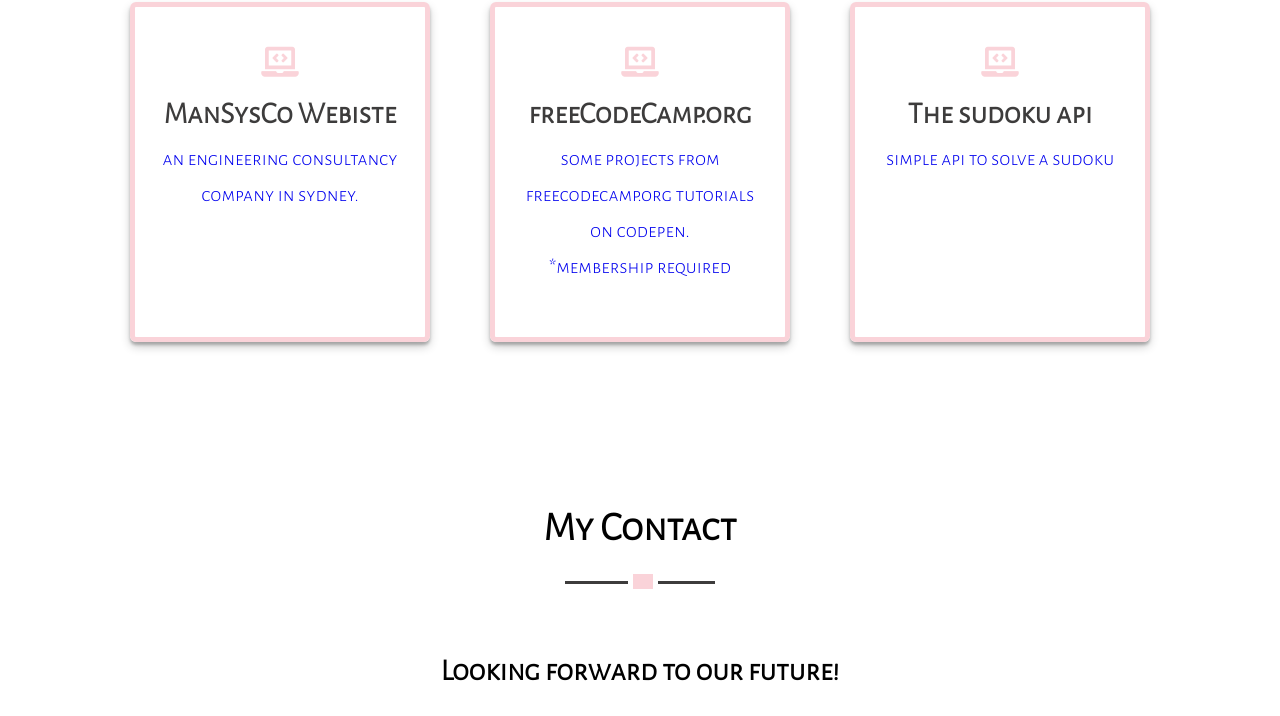
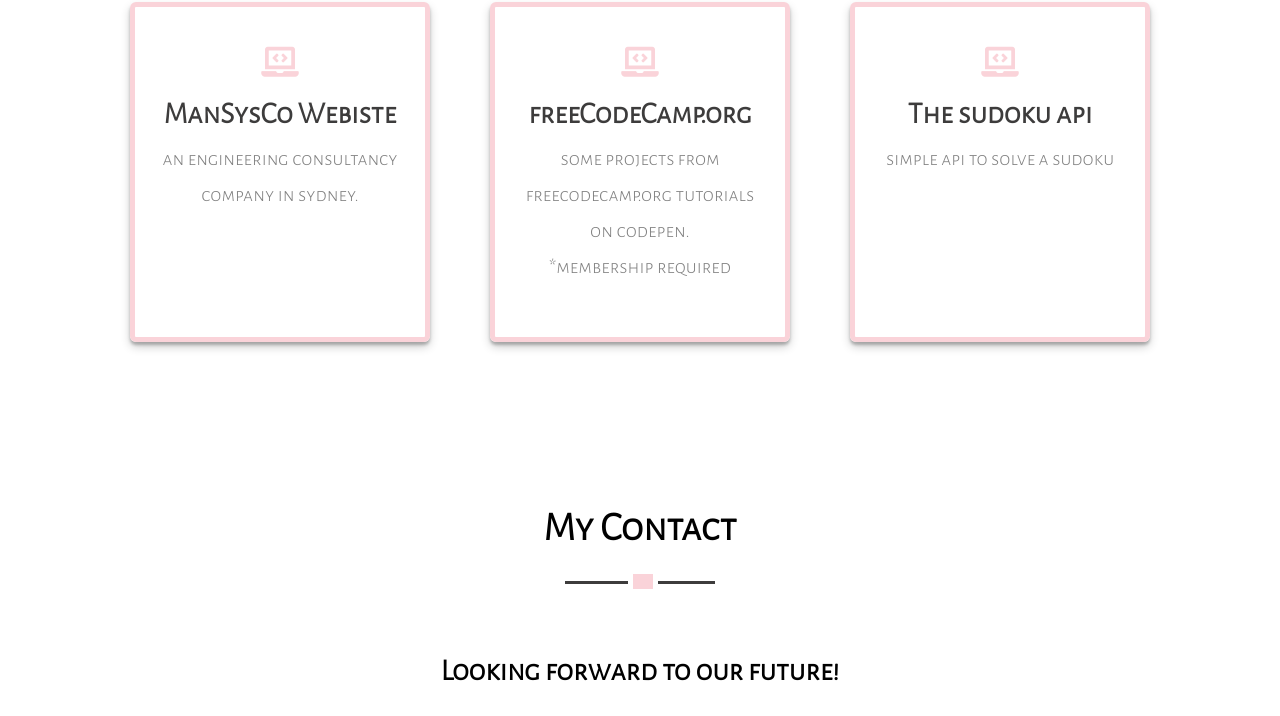
Before and after one commit to Shoco-1218/Shoco-1218.github.io, a plain HTML site: page index.html in a window 1280 px wide. Shown: the part 1100-1816 px from the top of the page. Drawn offline with Linux system fonts and the light colour scheme.

```diff
--- a/pop-style.css
+++ b/pop-style.css
@@ -7,6 +7,7 @@
 	font-size: 62.5%;
 	border-style: none;
   list-style-type: none;
+  text-decoration: none;
   font-family: 'Alegreya Sans SC', sans-serif;
   scroll-behavior: smooth;
   line-height: 1.8;
@@ -183,6 +184,11 @@ main {
   padding: 4rem 2rem;
   cursor: pointer;
   transition: 0.5s;
+}
+.project-box p{
+  color: gray;
+}
+.project-box a {
   text-decoration: none;
 }
 .project-box i {
```
